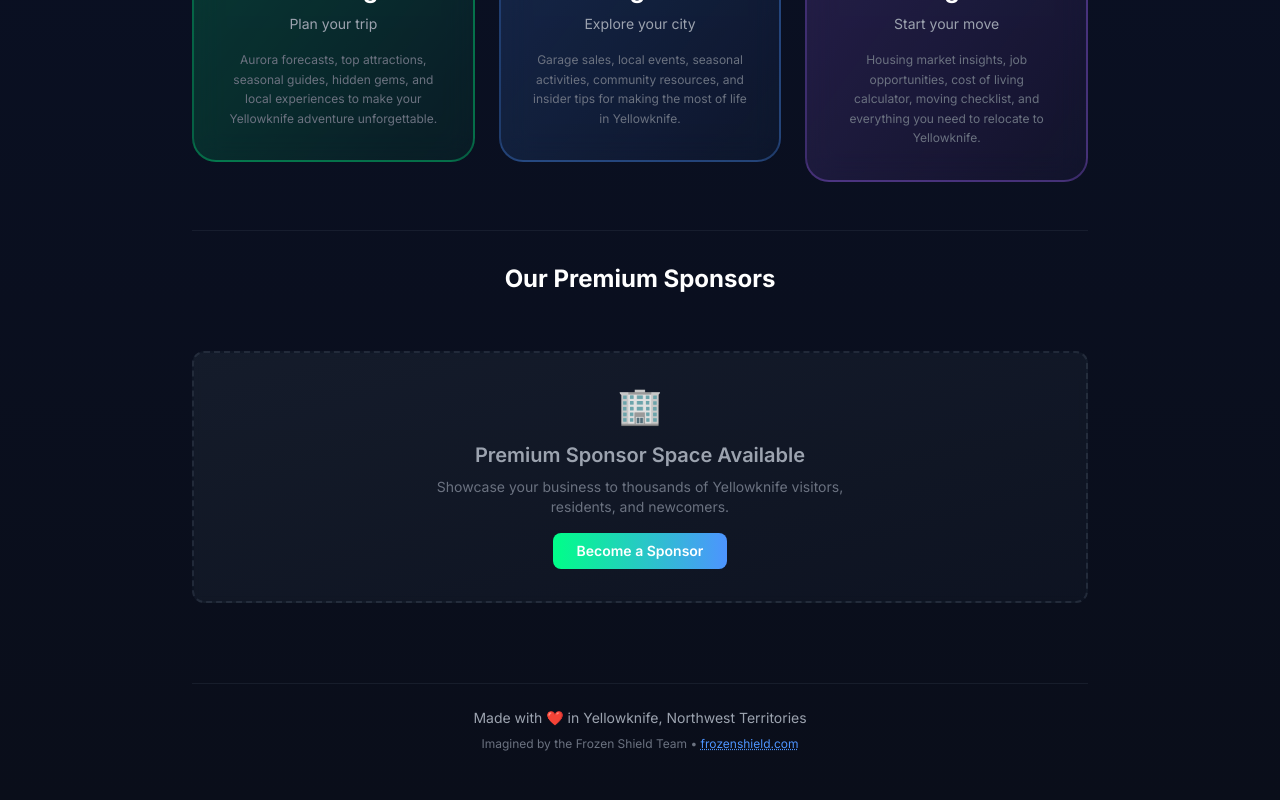
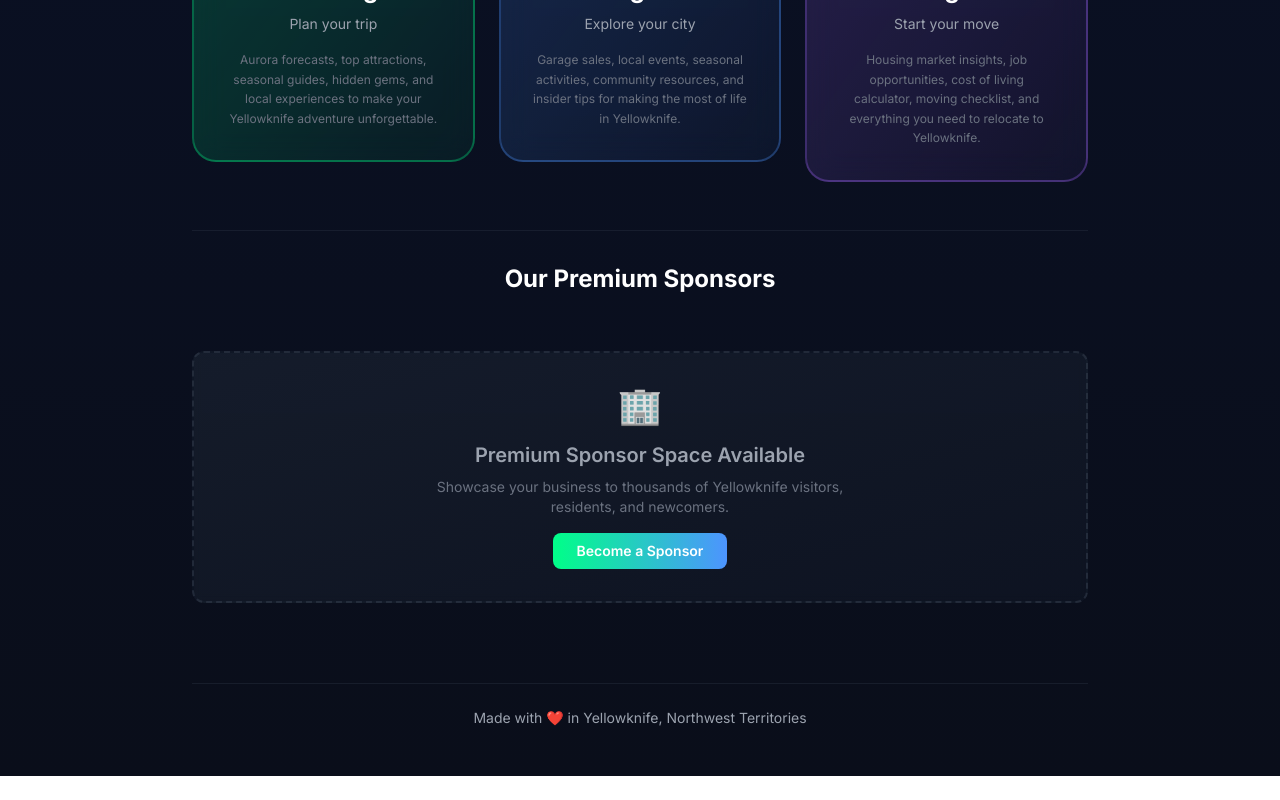
Before and after one commit to charlesfaubert44-wq/YK-Companion, a Next.js app in the folder apps/web/: page / in a window 1280 px wide. Shown: the part 608-1408 px from the top of the page. After the commit the page ends 1384 px from the top, so only its background shows below. Built offline with nearby package versions, Linux system fonts and the light colour scheme; no server answers; the database is empty.

Commit message:
feat(dev): Remove all Frozen Shield branding
- Removed Frozen Shield footer section from page.tsx
- Removed 'frozen_shield' translation key from all 9 languages
- Removed frozenshield.com link
- Footer now only shows 'Made with  in Yellowknife, Northwest Territories'

```diff
--- a/apps/web/src/app/page.tsx
+++ b/apps/web/src/app/page.tsx
@@ -302,17 +302,6 @@ export default function Home() {
                 <p className="text-sm text-gray-400">
                   {t('footer')}
                 </p>
-                <p className="text-xs text-gray-500">
-                  {t('frozen_shield')} •{' '}
-                  <a
-                    href="https://frozenshield.com"
-                    target="_blank"
-                    rel="noopener noreferrer"
-                    className="text-aurora-blue hover:text-aurora-green transition-colors underline decoration-dotted"
-                  >
-                    frozenshield.com
-                  </a>
-                </p>
               </div>
             </footer>
           </div>
--- a/apps/web/src/contexts/LanguageContext.tsx
+++ b/apps/web/src/contexts/LanguageContext.tsx
@@ -30,7 +30,6 @@ const translations: Record<Language, Record<string, string>> = {
     'living_desc': 'Garage sales, local events, seasonal activities, community resources, and insider tips for making the most of life in Yellowknife.',
     'moving_desc': 'Housing market insights, job opportunities, cost of living calculator, moving checklist, and everything you need to relocate to Yellowknife.',
     'footer': 'Made with ❤️ in Yellowknife, Northwest Territories',
-    'frozen_shield': 'Imagined by the Frozen Shield Team',
     'sign_in': 'Sign In',
     'sign_out': 'Sign Out',
   },
@@ -50,7 +49,6 @@ const translations: Record<Language, Record<string, string>> = {
     'living_desc': 'Ventes de garage, événements locaux, activités saisonnières et ressources communautaires pour profiter au maximum de la vie à Yellowknife.',
     'moving_desc': 'Informations sur le marché immobilier, opportunités d\'emploi, calculateur du coût de la vie et tout ce dont vous avez besoin pour déménager à Yellowknife.',
     'footer': 'Fait avec ❤️ à Yellowknife, Territoires du Nord-Ouest',
-    'frozen_shield': 'Imaginé par l\'équipe Frozen Shield',
     'sign_in': 'Se connecter',
     'sign_out': 'Se déconnecter',
   },
@@ -70,7 +68,6 @@ const translations: Record<Language, Record<string, string>> = {
     'living_desc': '车库销售、本地活动、季节性活动、社区资源和内部技巧，充分利用耶洛奈夫的生活。',
     'moving_desc': '房地产市场洞察、工作机会、生活成本计算器、搬家清单以及您搬迁到耶洛奈夫所需的一切。',
     'footer': '在加拿大西北地区耶洛奈夫用❤️制作',
-    'frozen_shield': '由 Frozen Shield 团队设计',
     'sign_in': '登录',
     'sign_out': '登出',
   },
@@ -90,7 +87,6 @@ const translations: Record<Language, Record<string, string>> = {
     'living_desc': 'ガレージセール、地元イベント、季節のアクティビティ、コミュニティリソース、イエローナイフでの生活を最大限に活用するためのインサイダーヒント。',
     'moving_desc': '住宅市場の洞察、求人情報、生活費計算機、引っ越しチェックリスト、イエローナイフへの移住に必要なすべて。',
     'footer': 'ノースウエスト準州イエローナイフで❤️を込めて制作',
-    'frozen_shield': 'Frozen Shield チームによる創作',
     'sign_in': 'サインイン',
     'sign_out': 'サインアウト',
   },
@@ -110,7 +106,6 @@ const translations: Record<Language, Record<string, string>> = {
     'living_desc': '차고 세일, 지역 이벤트, 계절 활동, 커뮤니티 리소스, 옐로나이프 생활을 최대한 활용하기 위한 내부자 팁.',
     'moving_desc': '주택 시장 통찰력, 취업 기회, 생활비 계산기, 이사 체크리스트, 옐로나이프로 이주하는 데 필요한 모든 것.',
     'footer': '노스웨스트 준주 옐로나이프에서 ❤️로 제작',
-    'frozen_shield': 'Frozen Shield 팀이 상상하다',
     'sign_in': '로그인',
     'sign_out': '로그아웃',
   },
@@ -130,7 +125,6 @@ const translations: Record<Language, Record<string, string>> = {
     'living_desc': 'Ventas de garaje, eventos locales, actividades estacionales, recursos comunitarios y consejos internos para aprovechar al máximo la vida en Yellowknife.',
     'moving_desc': 'Información del mercado inmobiliario, oportunidades de empleo, calculadora de costo de vida, lista de mudanza y todo lo que necesitas para mudarte a Yellowknife.',
     'footer': 'Hecho con ❤️ en Yellowknife, Territorios del Noroeste',
-    'frozen_shield': 'Imaginado por el equipo Frozen Shield',
     'sign_in': 'Iniciar sesión',
     'sign_out': 'Cerrar sesión',
   },
@@ -150,7 +144,6 @@ const translations: Record<Language, Record<string, string>> = {
     'living_desc': 'Garagenverkäufe, lokale Veranstaltungen, saisonale Aktivitäten, Community-Ressourcen und Insider-Tipps, um das Beste aus dem Leben in Yellowknife zu machen.',
     'moving_desc': 'Immobilienmarkt-Einblicke, Jobmöglichkeiten, Lebenshaltungskosten-Rechner, Umzugscheckliste und alles, was du brauchst, um nach Yellowknife umzuziehen.',
     'footer': 'Mit ❤️ in Yellowknife, Nordwest-Territorien erstellt',
-    'frozen_shield': 'Erdacht vom Frozen Shield Team',
     'sign_in': 'Anmelden',
     'sign_out': 'Abmelden',
   },
@@ -170,7 +163,6 @@ const translations: Record<Language, Record<string, string>> = {
     'living_desc': 'Bán hàng xe hơi, sự kiện địa phương, hoạt động theo mùa, tài nguyên cộng đồng và mẹo nội bộ để tận dụng tối đa cuộc sống ở Yellowknife.',
     'moving_desc': 'Thông tin thị trường nhà đất, cơ hội việc làm, máy tính chi phí sinh hoạt, danh sách kiểm tra chuyển nhà và mọi thứ bạn cần để chuyển đến Yellowknife.',
     'footer': 'Được tạo với ❤️ tại Yellowknife, Vùng Lãnh thổ Tây Bắc',
-    'frozen_shield': 'Hình dung bởi đội Frozen Shield',
     'sign_in': 'Đăng nhập',
     'sign_out': 'Đăng xuất',
   },
@@ -190,7 +182,6 @@ const translations: Record<Language, Record<string, string>> = {
     'living_desc': 'Garage sales, lokal na kaganapan, seasonal activities, community resources, at insider tips para sa paggawa ng pinakamahusay sa buhay sa Yellowknife.',
     'moving_desc': 'Mga insight sa housing market, pagkakataon sa trabaho, calculator ng gastos sa pamumuhay, checklist sa paglipat, at lahat ng kailangan mo upang lumipat sa Yellowknife.',
     'footer': 'Ginawa nang may ❤️ sa Yellowknife, Northwest Territories',
-    'frozen_shield': 'Inisip ng Frozen Shield Team',
     'sign_in': 'Mag-sign in',
     'sign_out': 'Mag-sign out',
   },
```
